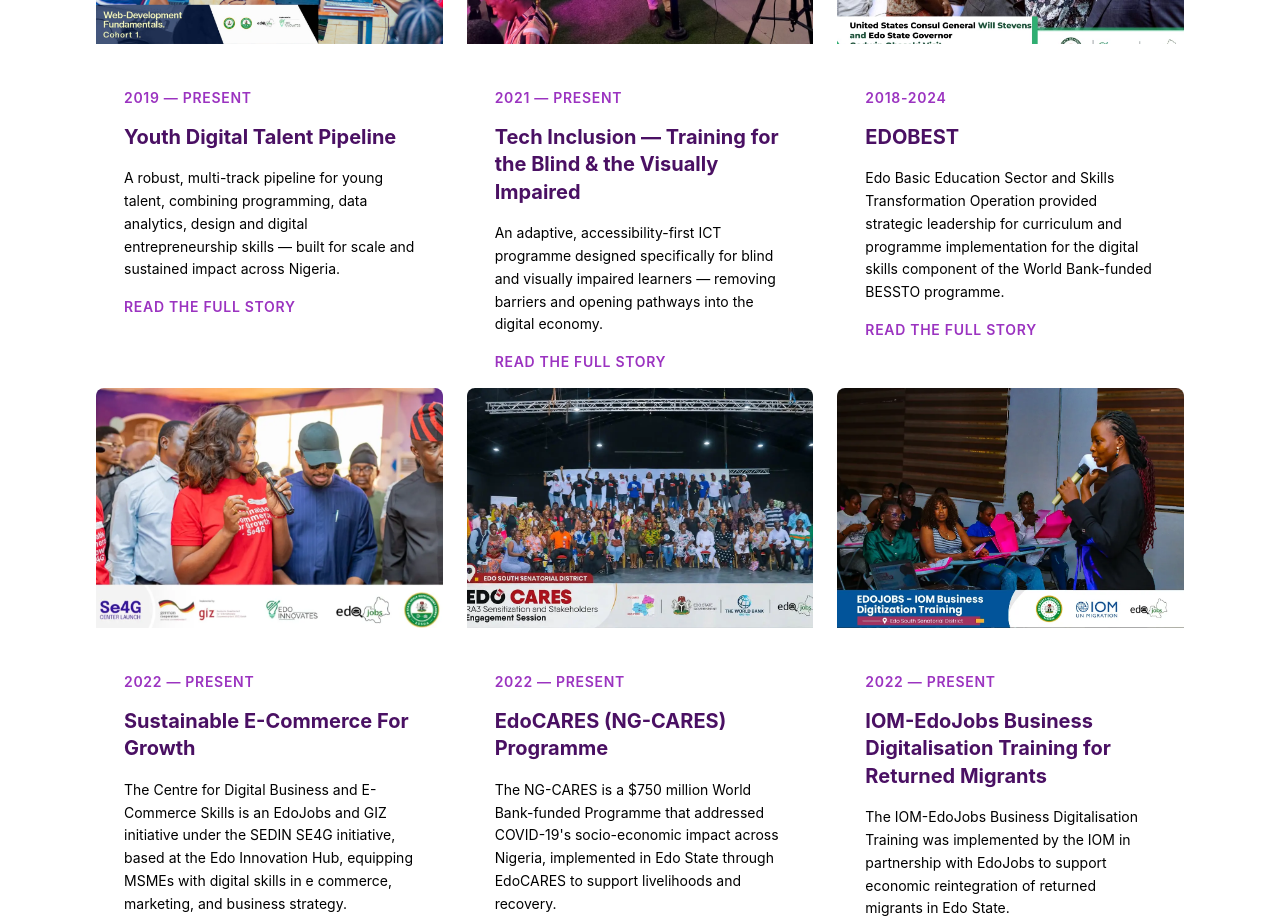
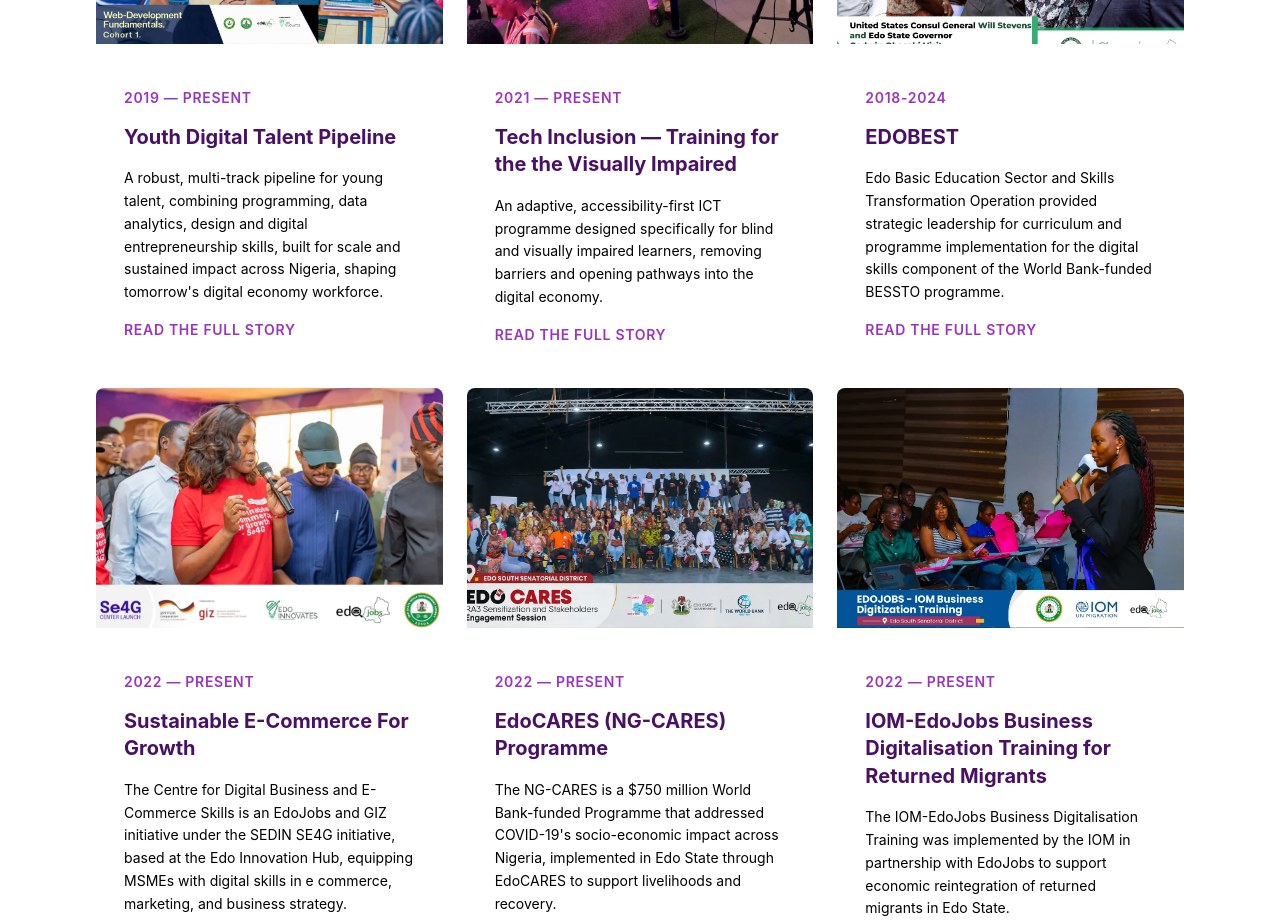
Before and after one commit to FOA-developer/Jobina-Portfolio, a React (Vite) app in the folder frontend/: page / in a window 1280 px wide. Shown: the part 4180-5101 px from the top of the page. Built offline with nearby package versions, Linux system fonts and the light colour scheme.

Commit message:
feat:  added something to the array

```diff
--- a/frontend/src/data/work.js
+++ b/frontend/src/data/work.js
@@ -9,14 +9,14 @@
 export const WORK_ITEMS = [
   {
     title:       'Youth Digital Talent Pipeline',
-    description: 'A robust, multi-track pipeline for young talent, combining programming, data analytics, design and digital entrepreneurship skills — built for scale and sustained impact across Nigeria.',
+    description: "A robust, multi-track pipeline for young talent, combining programming, data analytics, design and digital entrepreneurship skills, built for scale and sustained impact across Nigeria, shaping tomorrow's digital economy workforce.",
     period:      '2019 — PRESENT',
     src: img,
     link: '/youth',
   },
   {
-    title:       'Tech Inclusion — Training for the Blind & the Visually Impaired',
-    description: 'An adaptive, accessibility-first ICT programme designed specifically for blind and visually impaired learners — removing barriers and opening pathways into the digital economy.',
+    title:       'Tech Inclusion — Training for the the Visually Impaired',
+    description: 'An adaptive, accessibility-first ICT programme designed specifically for blind and visually impaired learners, removing barriers and opening pathways into the digital economy.',
     period:      '2021 — PRESENT',
     src: img4,
     link: '/tech_inclusion_for_the_blind',
@@ -47,6 +47,6 @@
     description: "The IOM-EdoJobs Business Digitalisation Training was implemented by the IOM in partnership with EdoJobs to support economic reintegration of returned migrants in Edo State.",
     period:      '2022 — PRESENT',
     src: img2,
-    link: '/ng_cares',
+    link: '/international_organization_for_migration',
   },
 ];
```
